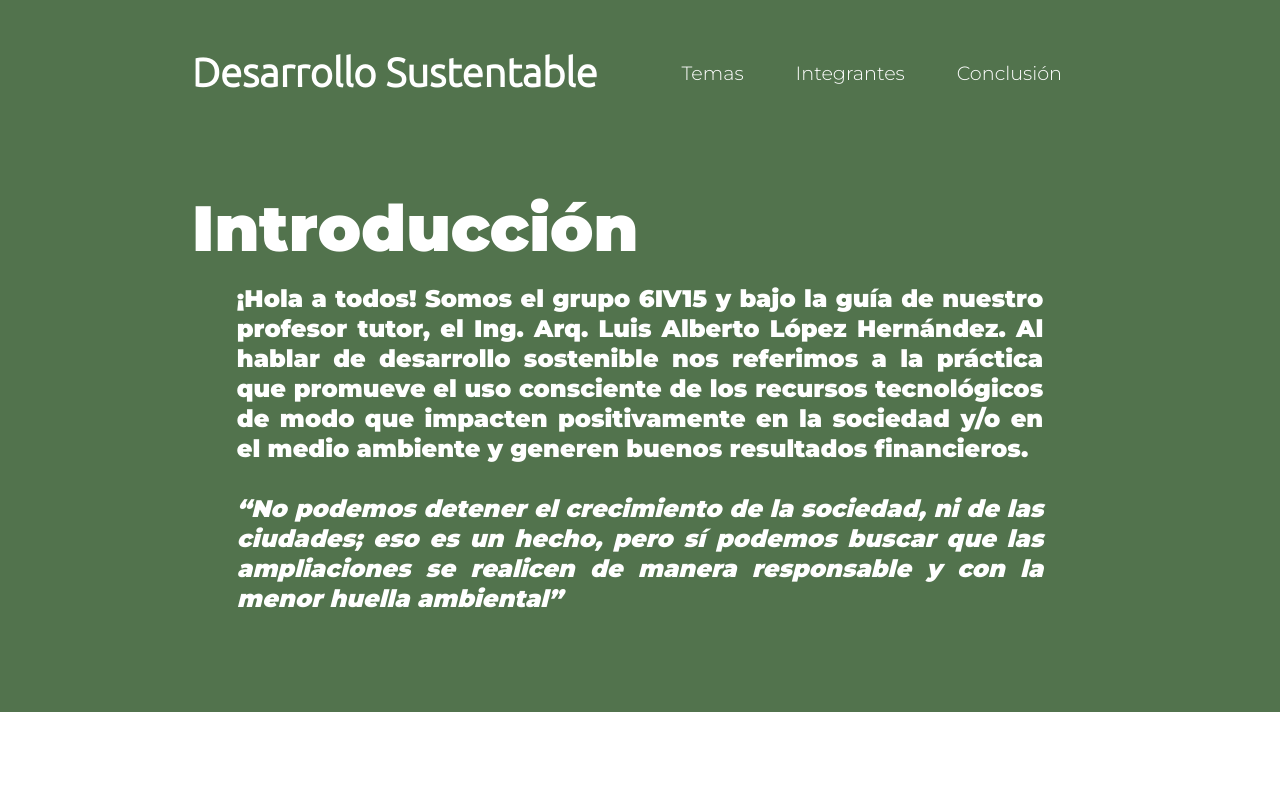
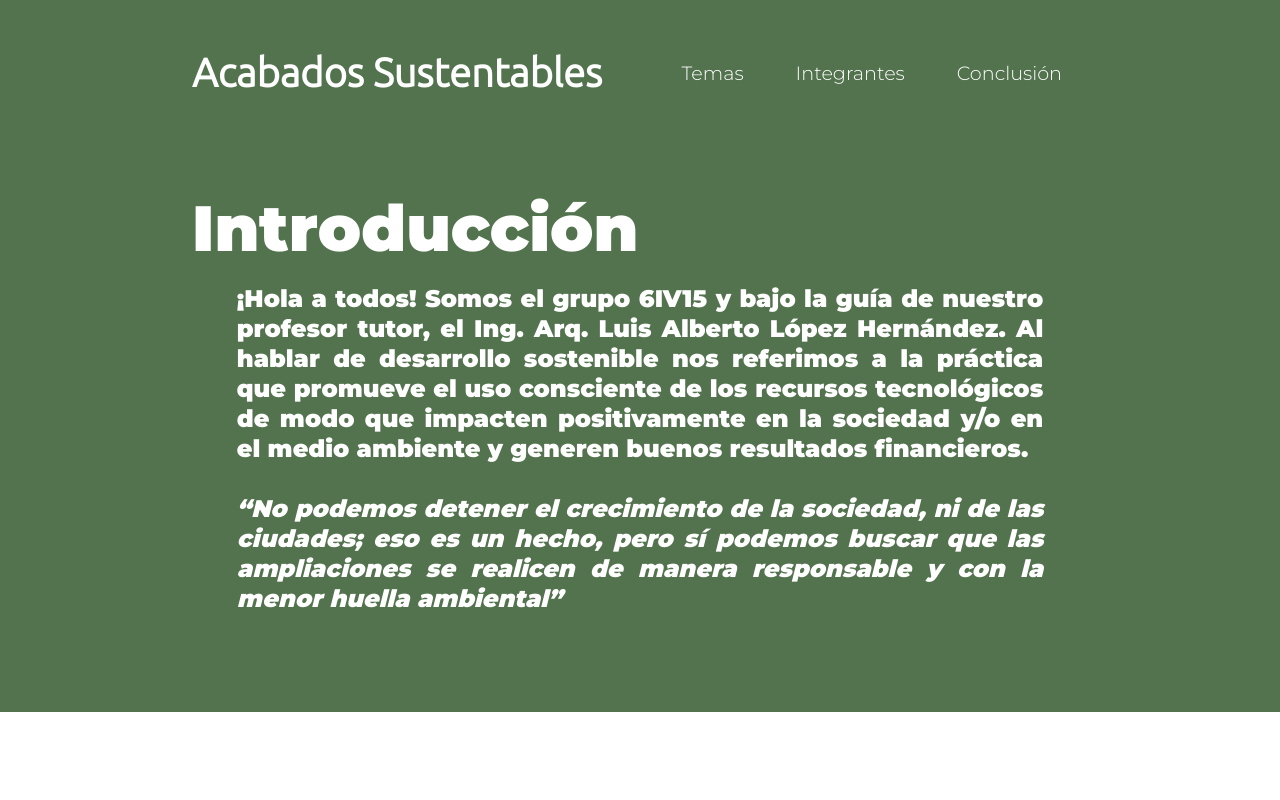
Before and after one commit to Cristian403/page, a plain HTML site: page index.html in a window 1280 px wide. Shown: the top 800 px of the page. Drawn offline with nearby package versions, Linux system fonts and the light colour scheme.

Commit message:
Update index.html
change tittle

```diff
--- a/index.html
+++ b/index.html
@@ -15,7 +15,7 @@
   <link rel="stylesheet" href="https://cdn.jsdelivr.net/npm/bootstrap@5.3.0-alpha1/dist/css/bootstrap.min.css">
   <link rel="stylesheet" href="css/styles.css">
 
-  <title>Desarrollo Sustentable</title>
+  <title>Acabados Sustentables</title>
 </head>
 
 <body>
@@ -24,7 +24,7 @@
     <div class="container-fluid">
       <!-- Nav Bar -->
       <nav class="navbar navbar-expand-lg navbar-dark">
-        <a class="navbar-brand" href="">Desarrollo Sustentable</a>
+        <a class="navbar-brand" href="">Acabados Sustentables</a>
         <button class="navbar-toggler" type="button" data-bs-toggle="collapse" data-bs-target="#navbarTogglerDemo03" aria-controls="navbarTogglerDemo03" aria-expanded="false" aria-label="Toggle navigation">
             <span class="navbar-toggler-icon"></span>
         </button>
```
